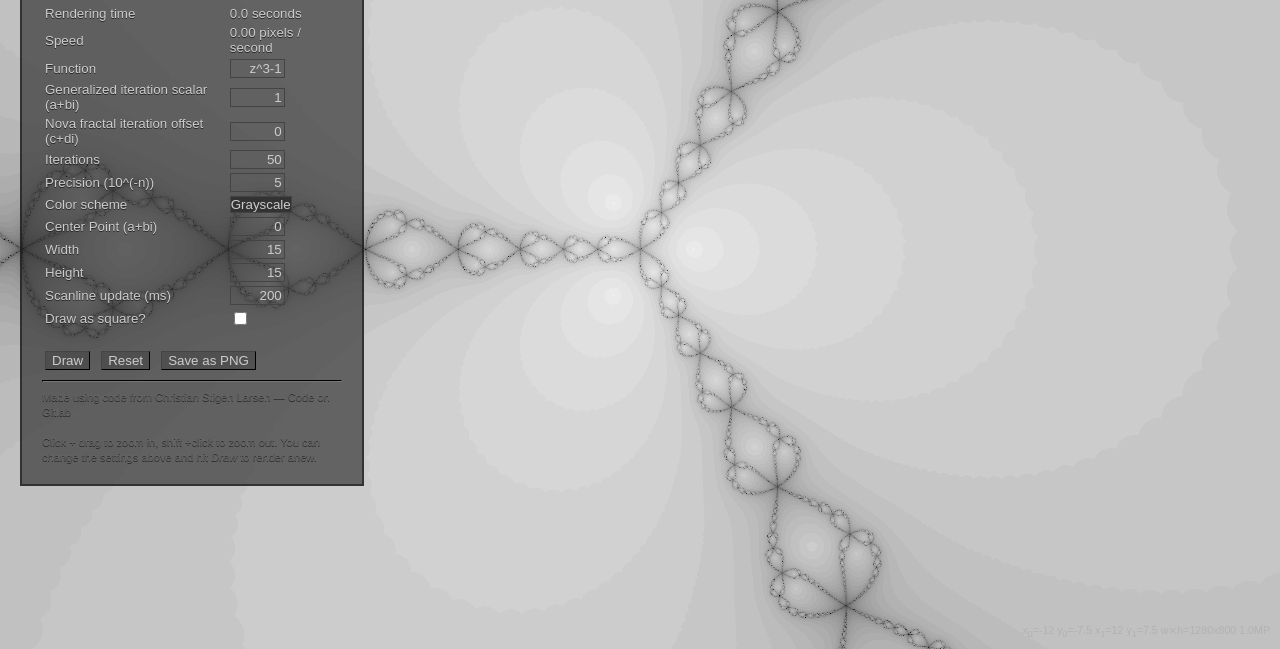
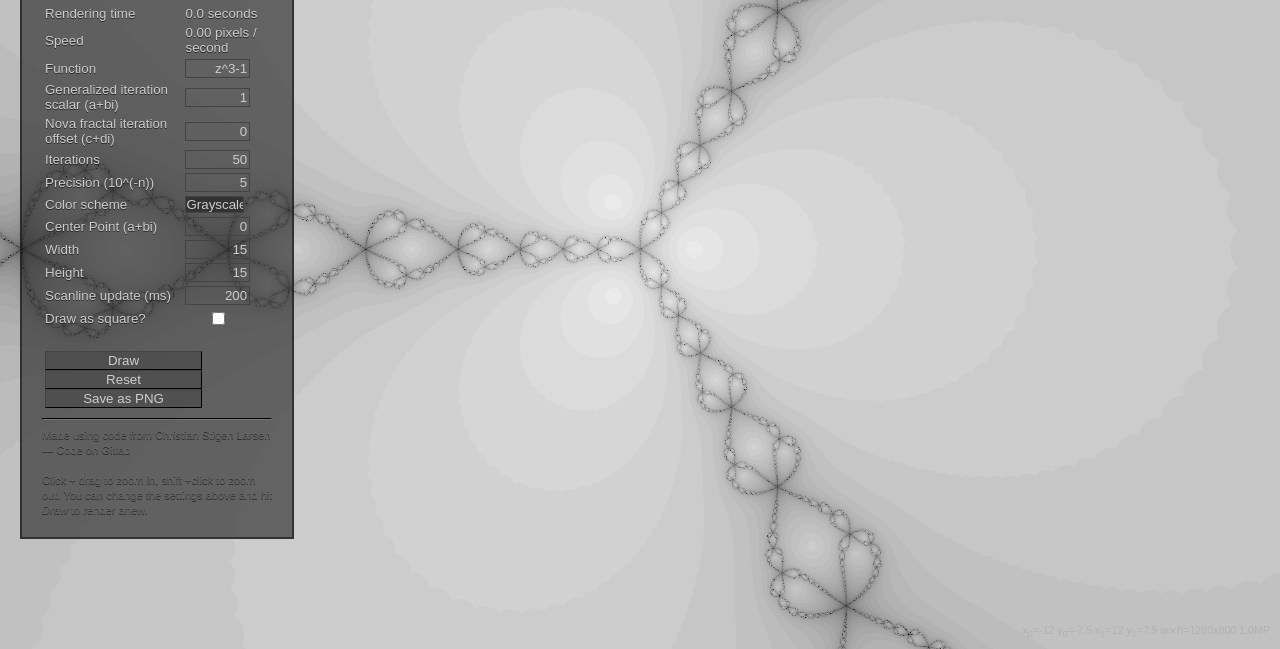
Before and after one commit to ryanjvig/ryanjvig.github.io, a website: page fractal.html in a window 1280 px wide. Shown: the part 151-800 px from the top of the page. Drawn offline with nearby package versions, Linux system fonts and the light colour scheme.

Commit message:
update html

```diff
--- a/fractal.html
+++ b/fractal.html
@@ -3,7 +3,7 @@
   <head>
     <meta charset="utf-8" />
     <meta name="viewport" content="width=device-width">
-    <script src="math.js" type="text/javascript"></script>
+    <script src="node_modules/mathjs/lib/browser/math.js" type="text/javascript"></script>
     <title>Newton Fractals in HTML5 Canvas &amp; JavaScript</title>
     <!--
      The Mandelbrot Set, in HTML5 canvas and javascript.
@@ -71,7 +71,7 @@
         border: 2px solid rgba(20, 20, 20, 0.6);
         color: #FF3B03;
         text-shadow: 0px 1px 0px rgb(40, 40, 40);
-        width: 300px;
+        width: 18%;
 
         /* Make text non-selecatble */
         -moz-user-select: none;
@@ -113,6 +113,7 @@
         background-color: rgba(48,48,48,0.3);
         border-width: 1px;
         border-color: #444;
+        width: 70%;
       }
 
       #description select {
@@ -122,6 +123,7 @@
         background-color: #333;
         -webkit-appearance: none;
         font-size: 10pt;
+        width: 70%;
       }
 
       .headerText {
@@ -133,6 +135,7 @@
         background-color: transparent;
         border: #444 1px solid;
         font-size: 10pt;
+        width: 70%;
       }
 
       hr {
--- a/fractal.js
+++ b/fractal.js
@@ -525,9 +525,6 @@ function draw(pickColor)
   var centerVal = math.complex($('center').value);
   lookAt = [centerVal.re, centerVal.im];
 
-  // if (parseFloat($('width').value) != zoom[0] || parseFloat($('height').value) != zoom[1]) {
-  //     reInitCanvas = true;
-  // }
   zoom = [parseFloat($('width').value), parseFloat($('height').value)];
 
   xRange = [lookAt[0]-zoom[0]/2, lookAt[0]+zoom[0]/2];
```
